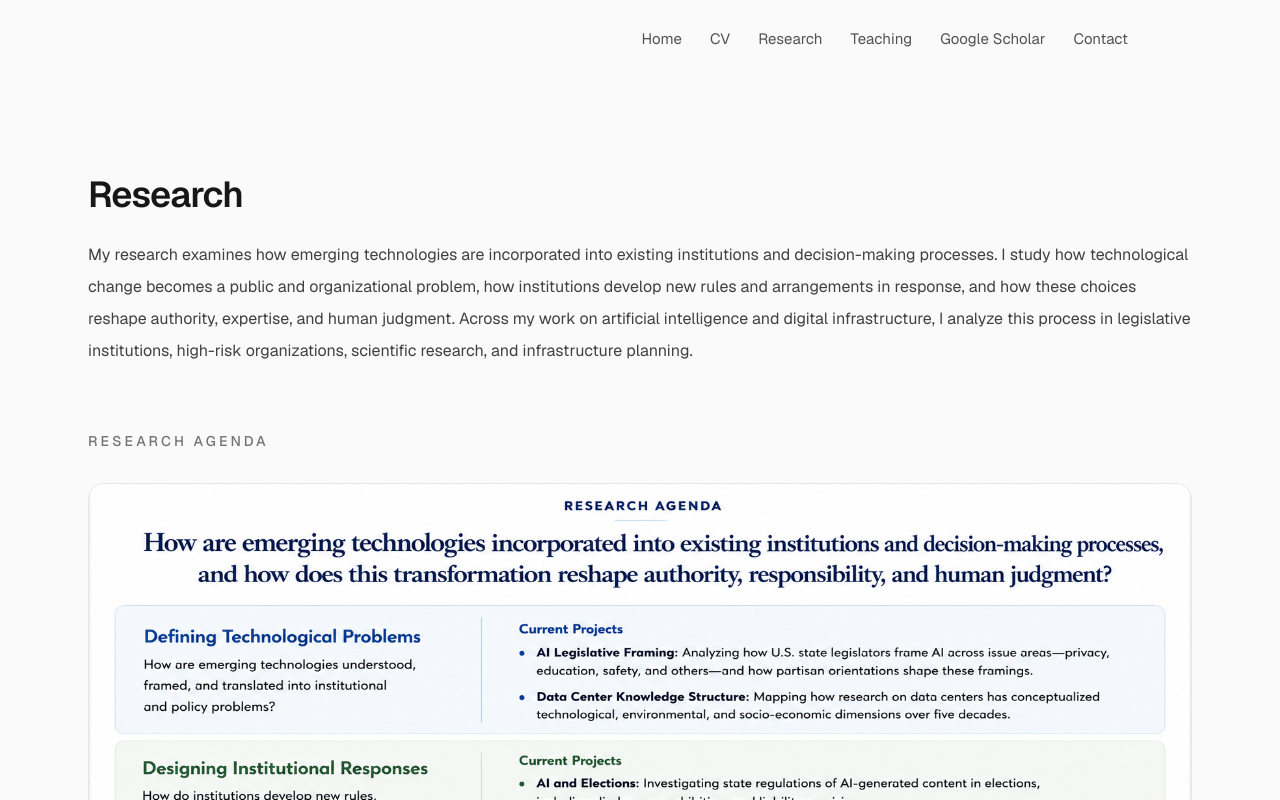
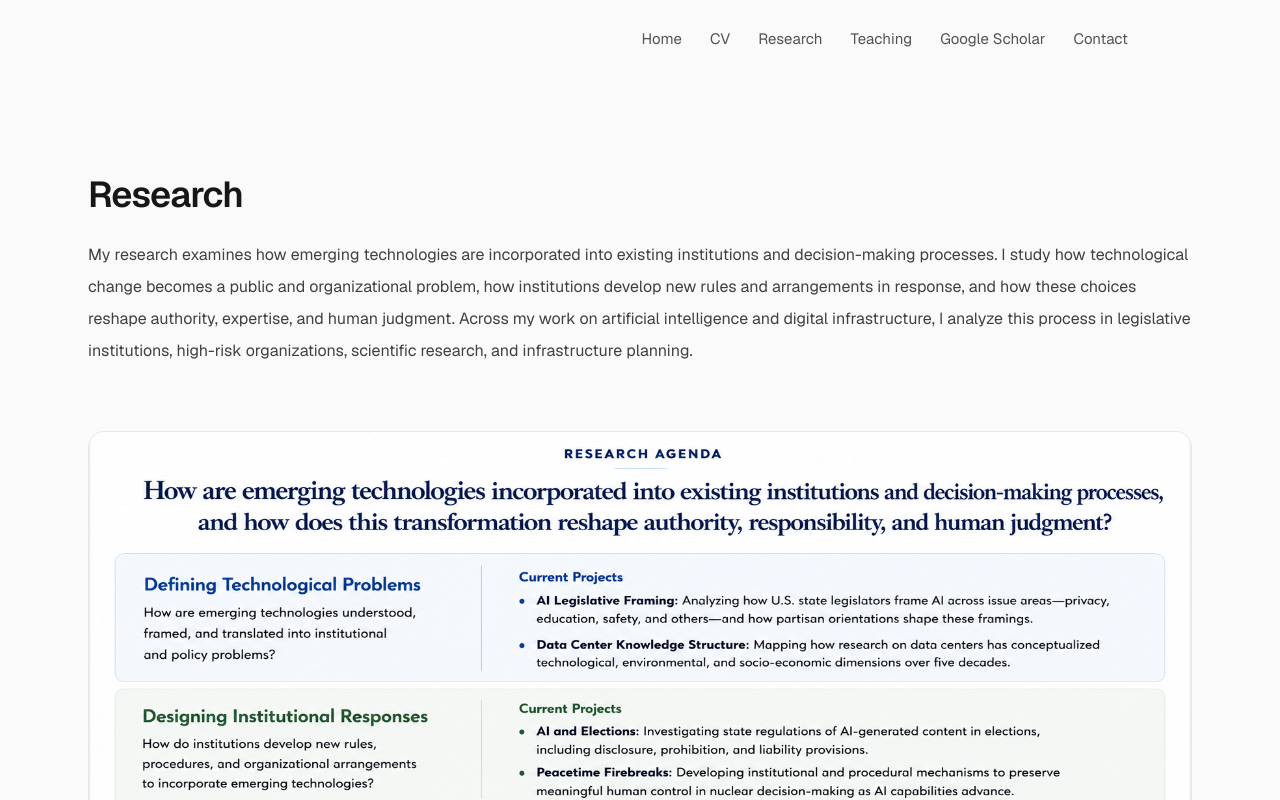
Before and after one commit to EunjiEmilyKim/personal-website, a Next.js app: page /research in a window 1280 px wide. Shown: the top 800 px of the page. Built offline with nearby package versions, Linux system fonts and the light colour scheme.

Commit message:
feat: remove "Research Agenda" heading text
Updated the research page to remove the "Research Agenda" heading for cleaner layout.

Co-authored-by: EunjiEmilyKim <190784631+EunjiEmilyKim@users.noreply.github.com>

```diff
--- a/src/app/research/page.tsx
+++ b/src/app/research/page.tsx
@@ -23,7 +23,7 @@ export default function Research() {
 
         <section className="mt-16">
           <h2 className="text-sm font-medium uppercase tracking-[0.22em] text-neutral-500">
-            Research Agenda
+
           </h2>
 
           <div className="mt-8 overflow-hidden rounded-2xl border border-neutral-200 bg-white">
```
